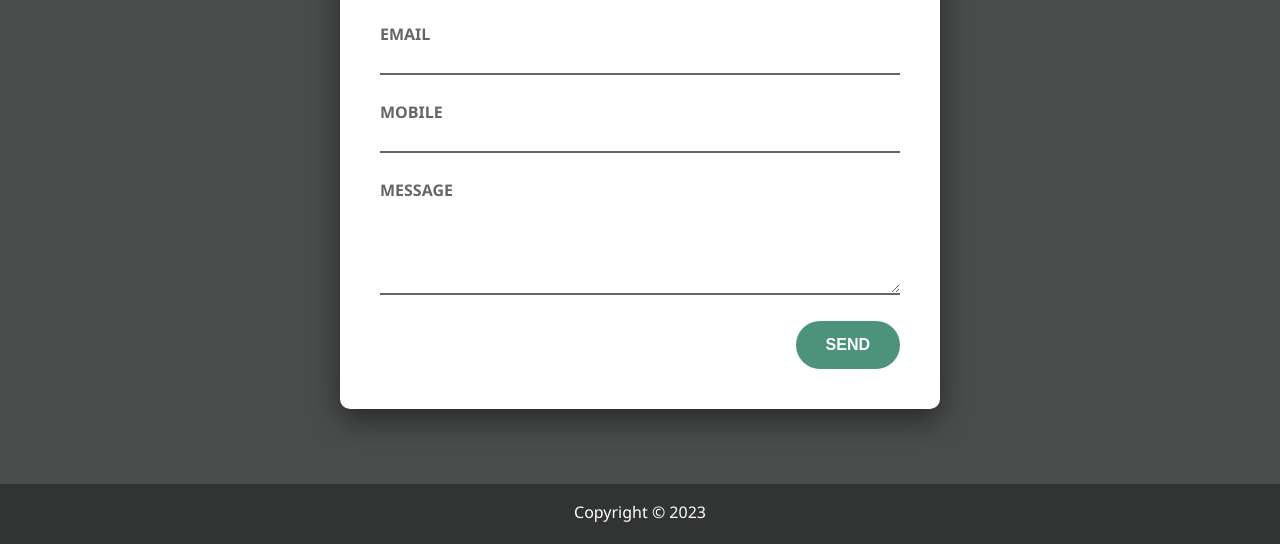
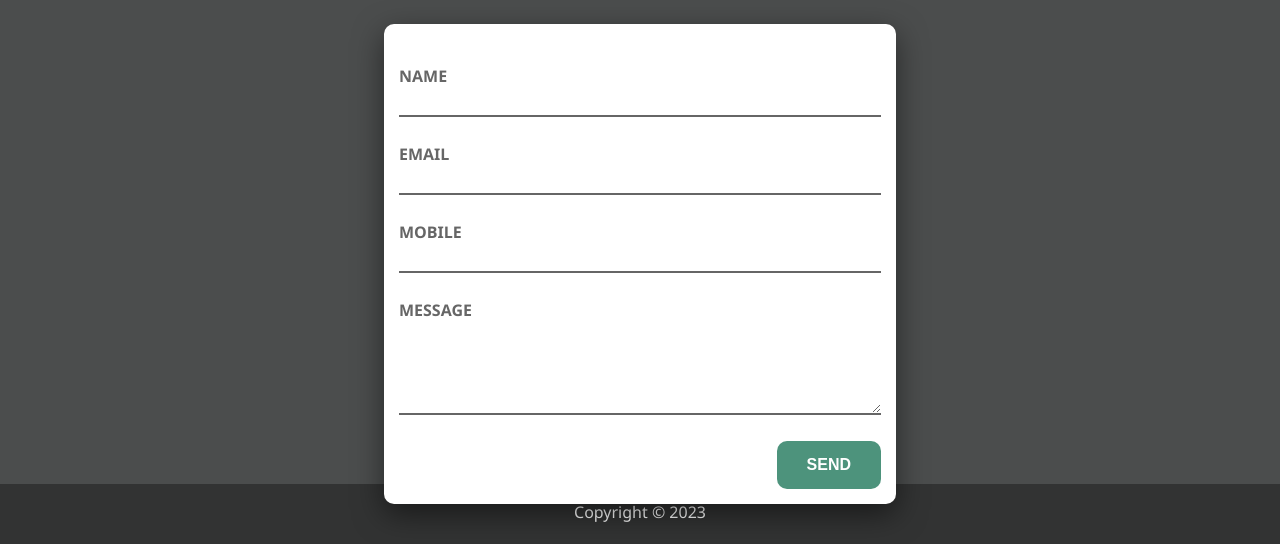
Before and after one commit to travisksauser/travisksauser.github.io, a website: page dist/contact.html in a window 1280 px wide. Shown: the part 256-800 px from the top of the page. Drawn offline with Linux system fonts and the light colour scheme.

Commit message:
finish contact

```diff
--- a/scss/_contact.scss
+++ b/scss/_contact.scss
@@ -1,16 +1,10 @@
-#contact {
-    margin: 0;
-    padding: 0;
-    text-align: center;
-}
-
 .contact-container{
     position: absolute;
     top: 50%;
     left: 50%;
-    transform: translate(-50%, -50%);
-    width: 600px;
-    padding: 40px;
+    transform: translate(-50%, -25%);
+    width: 60vw;
+    padding: 15px;
     box-sizing: border-box;
     border-radius: 10px;
     background: #fff;
@@ -66,12 +60,13 @@
     padding: 15px 30px;
     border: none;
     outline: none;
-    border-radius: 30px;
+    border-radius: 10px;
     font-weight: 700;
     text-transform: uppercase;
     transition: 0.5s;
     font-size: 16px;
     float: right;
+    cursor: pointer;
 }
 .btn-submit:hover{
     background: $primary-color;
--- a/scss/_mobile.scss
+++ b/scss/_mobile.scss
@@ -2,6 +2,9 @@
 @include mediaXL {
     .projects {
         grid-template-columns: repeat(4, 1fr);
+    }
+    .contact-container {
+        width: 40vw;
     }
 }
 
@@ -9,6 +12,9 @@
 @include mediaLg {
     .projects {
         grid-template-columns: repeat(3, 1fr);
+    }
+    .contact-container {
+        width: 50vw;
     }
 }
 
```
Also changed, not shown: dist/contact.html, dist/css/main.css.
